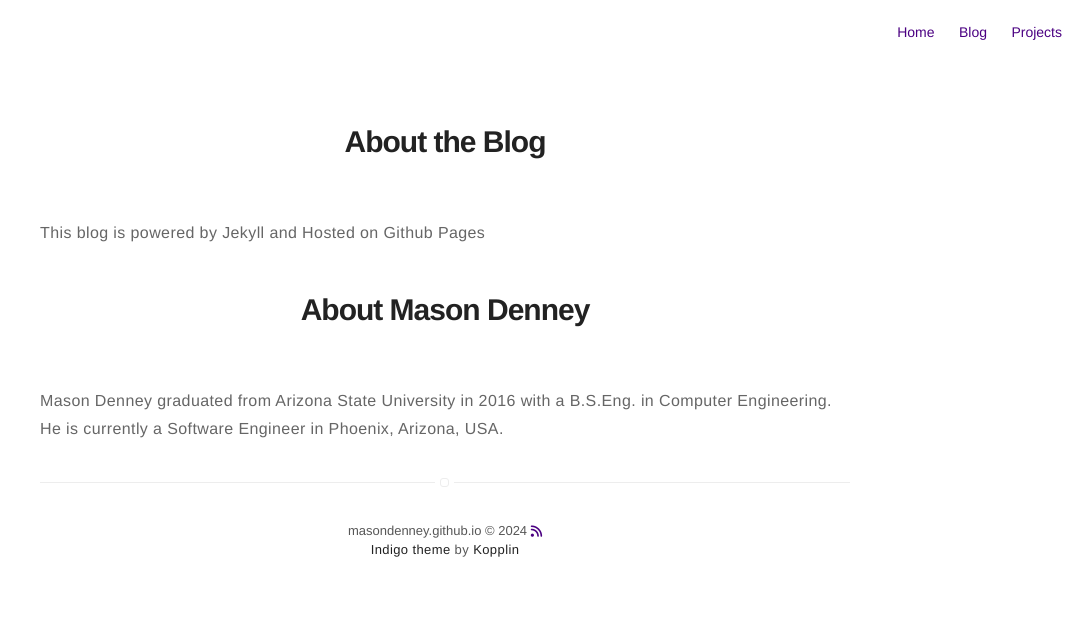
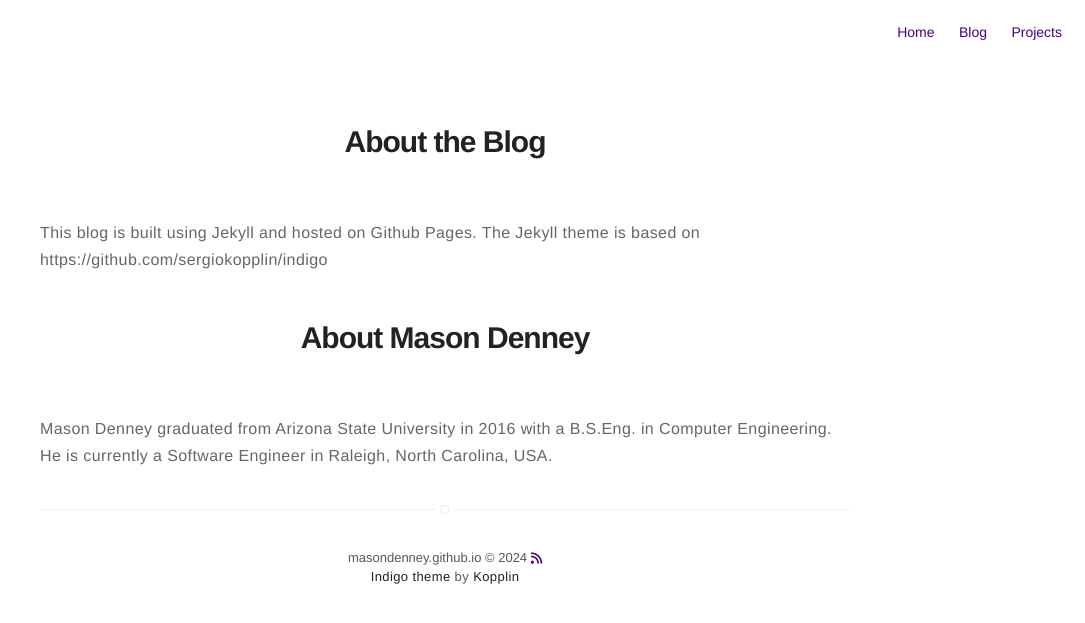
Before and after one commit to MasonDenney/masondenney.github.io, a Jekyll site: the page built from about.md, in a window 1280 px wide. Shown: the top 623 px of the page, without its empty margins (195-1280 px from the left). Built offline with Jekyll 4.4.1, drawn with Linux system fonts in a browser that asks for light colours; nearby versions of some CDN libraries.

```diff
--- a/_config.yml
+++ b/_config.yml
@@ -37,10 +37,10 @@ disqus:
 # if you don't have any of social below, comment the line
 linkedin: masondenney
 github: masondenney
-twitter: masondenney
-email: masondenney@gmail.com
-#facebook: masondenney
-#instagram: myinstagram
+#twitter: x
+#email: x
+#facebook: x
+#instagram: x
 
 authors:
   johndoe:
--- a/about.md
+++ b/about.md
@@ -3,9 +3,9 @@ title: About
 layout: page
 ---
 # About the Blog
-This blog is powered by Jekyll and Hosted on Github Pages
+This blog is built using Jekyll and hosted on Github Pages. The Jekyll theme is based on https://github.com/sergiokopplin/indigo
 <br>
 <br>
 
 # About Mason Denney
-Mason Denney graduated from Arizona State University in 2016 with a B.S.Eng. in Computer Engineering. He is currently a Software Engineer in Phoenix, Arizona, USA.
+Mason Denney graduated from Arizona State University in 2016 with a B.S.Eng. in Computer Engineering. He is currently a Software Engineer in Raleigh, North Carolina, USA.
```
Also changed, not shown: README.md.
